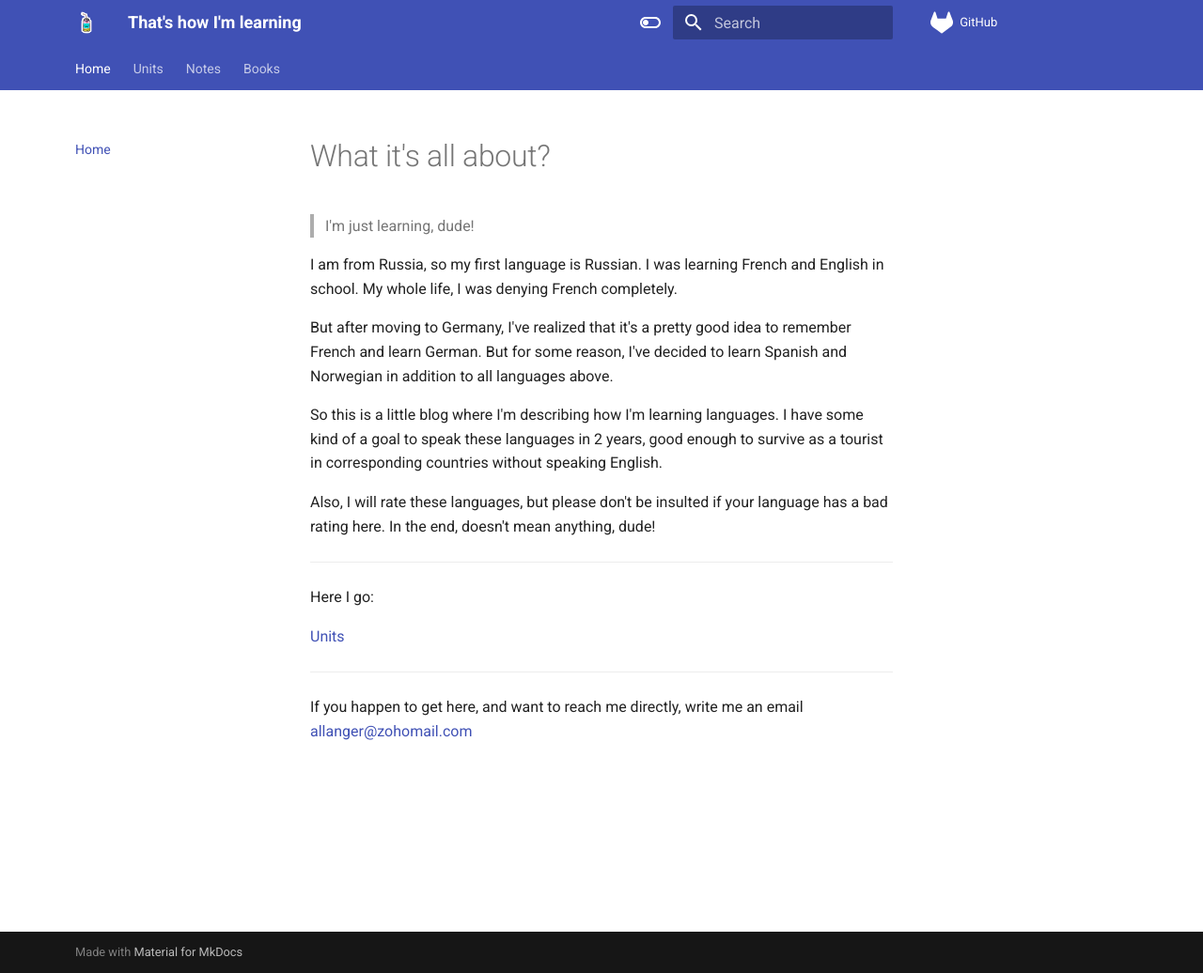
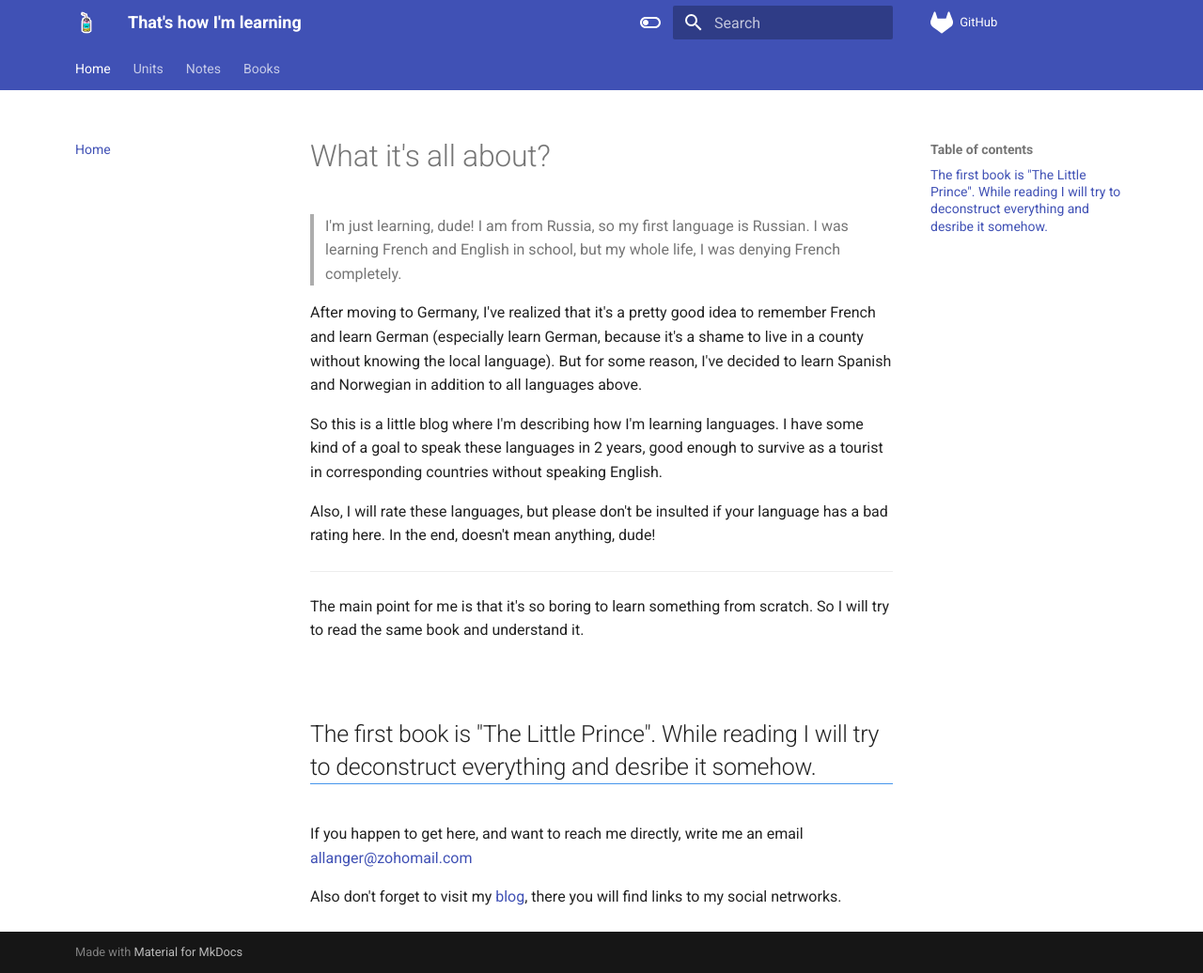
Before and after one commit to allanger/non-programming-languages, an MkDocs documentation site: the page built from docs/index.md, in a window 1280 px wide and 1036 px high. Shown: the whole window at 94% size. Built offline with MkDocs 1.6.1 and Material for MkDocs 9.7.7, drawn with Linux system fonts in a browser that asks for light colours; comment, search, counter and statistics services are not loaded; the version menu is left out.

```diff
--- a/docs/index.md
+++ b/docs/index.md
@@ -1,10 +1,9 @@
 # What it's all about?
 
 > I'm just learning, dude!
+I am from Russia, so my first language is Russian. I was learning French and English in school, but my whole life, I was denying French completely.
 
-I am from Russia, so my first language is Russian. I was learning French and English in school. My whole life, I was denying French completely.
-
-But after moving to Germany, I've realized that it's a pretty good idea to remember French and learn German. But for some reason, I've decided to learn Spanish and Norwegian in addition to all languages above.
+After moving to Germany, I've realized that it's a pretty good idea to remember French and learn German (especially learn German, because it's a shame to live in a county without knowing the local language). But for some reason, I've decided to learn Spanish and Norwegian in addition to all languages above.
 
 So this is a little blog where I'm describing how I'm learning languages. I have some kind of a goal to speak these languages in 2 years, good enough to survive as a tourist in corresponding countries without speaking English.
 
@@ -12,9 +11,10 @@ Also, I will rate these languages, but please don't be insulted if your language
 
 ---
 
-Here I go:
+The main point for me is that it's so boring to learn something from scratch. So I will try to read the same book and understand it.
 
-[Units](./pages/units/index.md)
-
+The first book is "The Little Prince". While reading I will try to deconstruct everything and desribe it somehow.
 ---
 If you happen to get here, and want to reach me directly, write me an email <allanger@zohomail.com>
+
+Also don't forget to visit my [blog](blog.fluetnbeat.online), there you will find links to my social netrworks.
```
Also changed, not shown: docs/pages/units/2.nouns.md (+20 -1 lines).
